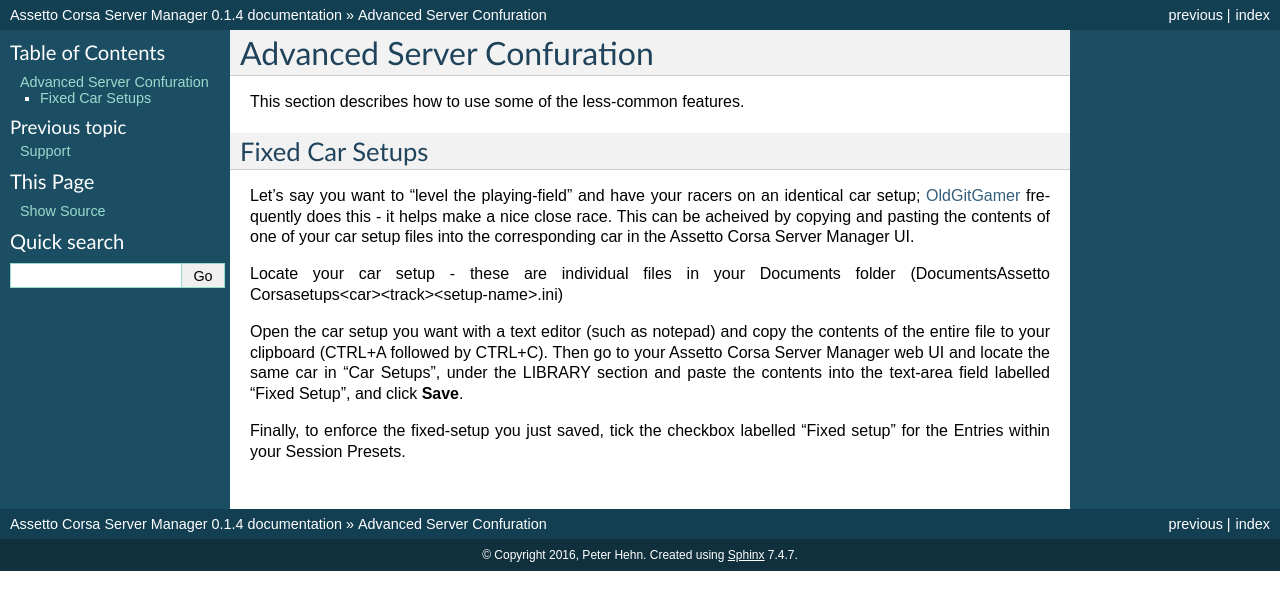
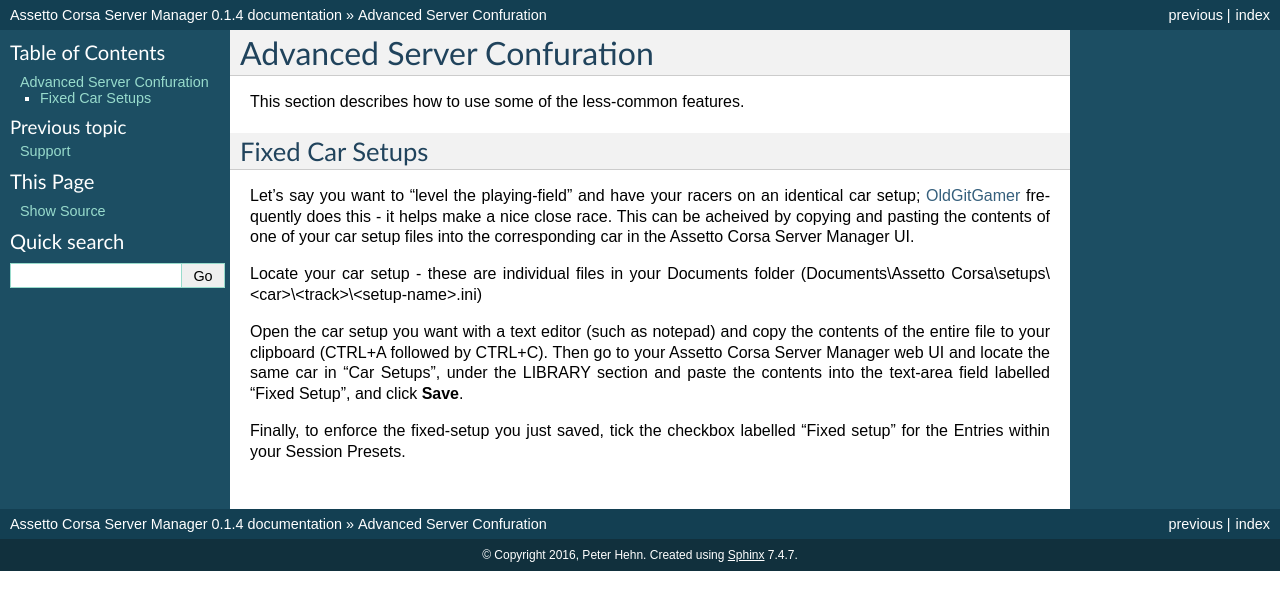
Before and after one commit to PeteTheAutomator/ACServerManager, a Sphinx documentation site: the page built from docs/advanced_server_configuration.rst, in a window 1280 px wide. Shown: the top 610 px of the page. Built offline with Sphinx 7.4.7, drawn with Linux system fonts in a browser that asks for light colours.

Commit message:
docco tweak - escaping back-slashes

```diff
--- a/docs/advanced_server_configuration.rst
+++ b/docs/advanced_server_configuration.rst
@@ -9,7 +9,7 @@
 does this - it helps make a nice close race.  This can be acheived by copying and pasting the contents of one of your
 car setup files into the corresponding car in the Assetto Corsa Server Manager UI.
 
-Locate your car setup - these are individual files in your Documents folder (Documents\Assetto Corsa\setups\<car>\<track>\<setup-name>.ini)
+Locate your car setup - these are individual files in your Documents folder (Documents\\Assetto Corsa\\setups\\<car>\\<track>\\<setup-name>.ini)
 
 Open the car setup you want with a text editor (such as notepad) and copy the contents of the entire file to your
 clipboard (CTRL+A followed by CTRL+C).  Then go to your Assetto Corsa Server Manager web UI and locate the same car in
```
